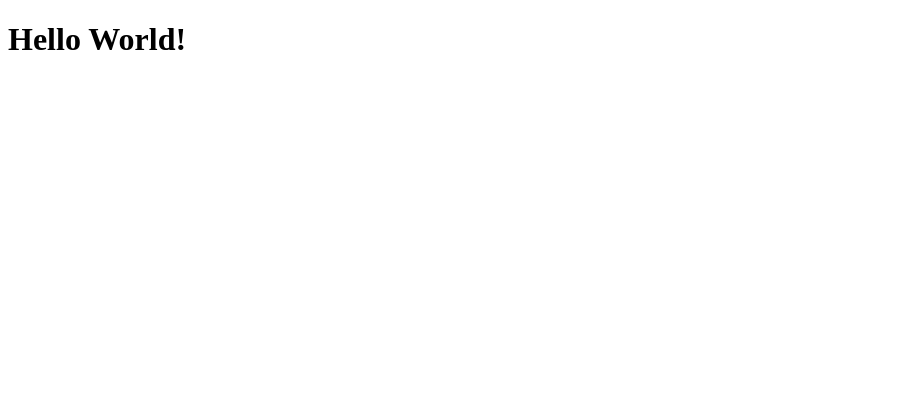
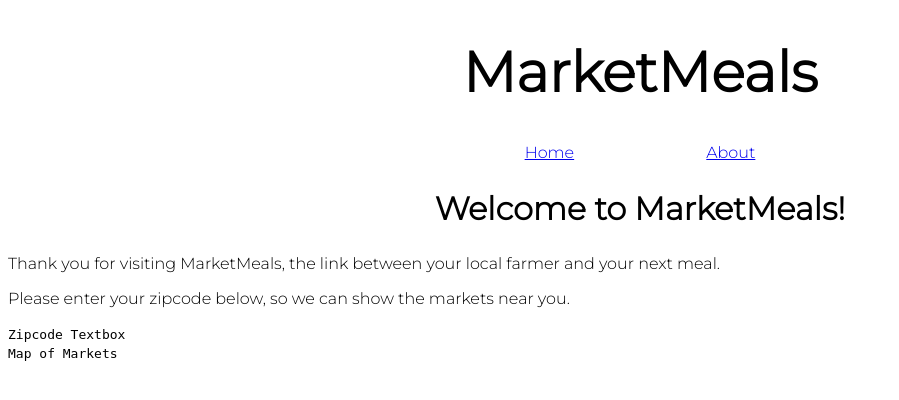
Before and after one commit to austinlesure/market-meals, a Flask app: page / in a window 1280 px wide. Shown: the top 400 px of the page, without its empty margins (0-899 px from the left). Run offline with Flask 2, Linux system fonts and the light colour scheme.

Commit message:
adding wip templates and css

```diff
--- /dev/null
+++ b/static/style.css
@@ -0,0 +1,26 @@
+ @import url('https://fonts.googleapis.com/css?family=Montserrat:300');
+
+html {
+  font-family: 'Montserrat', sans-serif;
+}
+
+h1 {
+  font-size: 3.5em;
+  text-align: center;
+}
+
+h2 {
+  font-size: 2em;
+  text-align: center;
+}
+
+nav ul {
+  padding: 0px;
+  text-align: center;
+}
+
+nav ul li {
+  margin-left: 4em;
+  margin-right: 4em;
+  display: inline;
+}
--- /dev/null
+++ b/templates/about.html
@@ -0,0 +1,5 @@
+{% extends 'base.html' %}
+
+{% block content %}
+  <h1>Hello World!</h1>
+{% endblock %}
--- a/templates/base.html
+++ b/templates/base.html
@@ -1,10 +1,29 @@
 <!DOCTYPE html>
 <html lang="en">
-<head>
+  <head>
     <meta charset="UTF-8">
-    <title>Title</title>
-</head>
-<body>
-
-</body>
+    <link rel="stylesheet" href="{{ url_for('static', filename='style.css') }}">
+    <!--Following looks to see if title is provided, renders default title if not-->
+    {% if title %}
+      <title>{{ title }} - MarketMeals</title>
+    {% else %}
+      <title>MarketMeals</title>
+    {% endif %}
+  </head>
+  <body>
+    <header>
+      <h1>MarketMeals</h1>
+      <nav>
+        <ul>
+          <a href='/'><li>Home</li></a>
+          <a href='/about'><li>About</li></a>
+          <!--We'll remove the comment below if/when we get the login functionality going.-->
+          <!--<a href='/login'><li>Login/Register</li></a>-->
+        </ul>
+      </nav>
+    </header>
+    <main>
+      {% block content %}{% endblock %}
+    </main>
+  </body>
 </html>
--- /dev/null
+++ b/templates/customer.html
@@ -0,0 +1,5 @@
+{% extends 'base.html' %}
+
+{% block content %}
+  <h1>Hello World!</h1>
+{% endblock %}
--- a/templates/index.html
+++ b/templates/index.html
@@ -1,10 +1,13 @@
-<!DOCTYPE html>
-<html lang="en">
-<head>
-    <meta charset="UTF-8">
-    <title>Hello World!</title>
-</head>
-<body>
-      <h1>Hello World!</h1>
-</body>
-</html>
+{% extends 'base.html' %}
+
+{% block content %}
+  <h2>Welcome to MarketMeals!</h2>
+  <p>Thank you for visiting MarketMeals, the link between your local farmer and your next meal.<p>
+  <p>Please enter your zipcode below, so we can show the markets near you.</p>
+  <div class="zipcode">
+    <code>Zipcode Textbox</code>
+  </div>
+  <div class="map">
+    <code>Map of Markets</code>
+  </div>
+{% endblock %}
--- /dev/null
+++ b/templates/login.html
@@ -0,0 +1,5 @@
+{% extends 'base.html' %}
+
+{% block content %}
+  <h1>Hello World!</h1>
+{% endblock %}
--- /dev/null
+++ b/templates/map.html
@@ -0,0 +1,5 @@
+{% extends 'base.html' %}
+
+{% block content %}
+  <h1>map.html</h1>
+{% endblock %}
--- /dev/null
+++ b/templates/market.html
@@ -0,0 +1,5 @@
+{% extends 'base.html' %}
+
+{% block content %}
+  <h1>market.html</h1>
+{% endblock %}
--- /dev/null
+++ b/templates/recipe.html
@@ -0,0 +1,5 @@
+{% extends 'base.html' %}
+
+{% block content %}
+  <h1>recipe.html</h1>
+{% endblock %}
```
